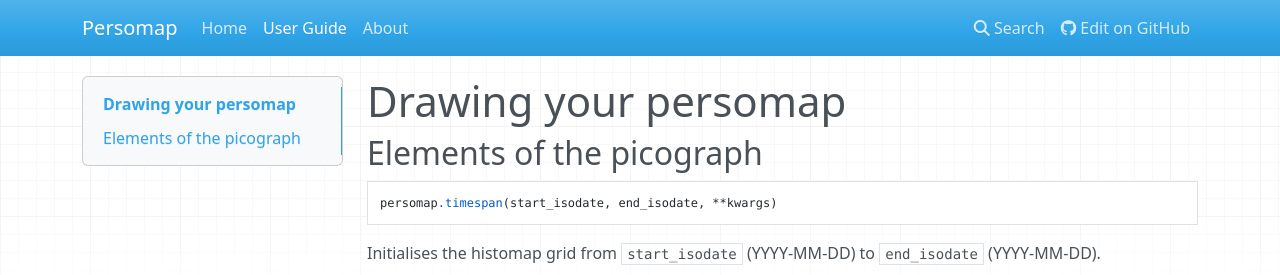
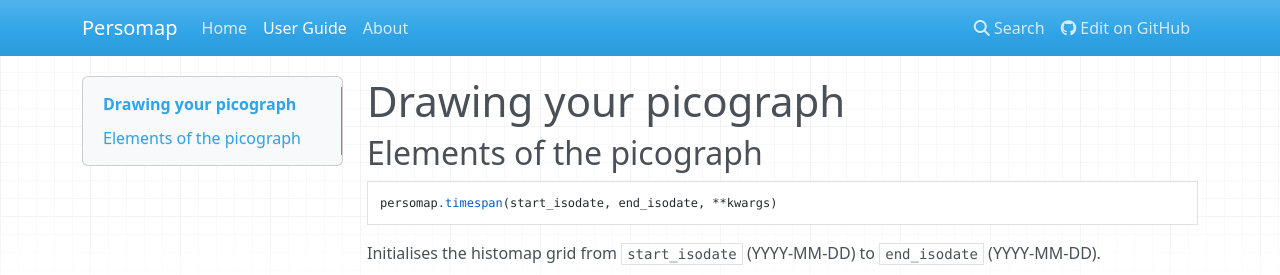
Before and after one commit to devotees/biograph, an MkDocs documentation site: the page built from docs/user-guide.md, in a window 1280 px wide and 900 px high. Shown: the top 275 px of the window. Built offline with MkDocs 1.6.1, drawn with Linux system fonts in a browser that asks for light colours; nearby versions of some CDN libraries; old or Windows-style settings are respelled for this version of MkDocs.

Commit message:
Update user-guide.md

```diff
--- a/docs/user-guide.md
+++ b/docs/user-guide.md
@@ -1,4 +1,4 @@
-# Drawing your persomap
+# Drawing your picograph
 
 ## Elements of the picograph
 
```
